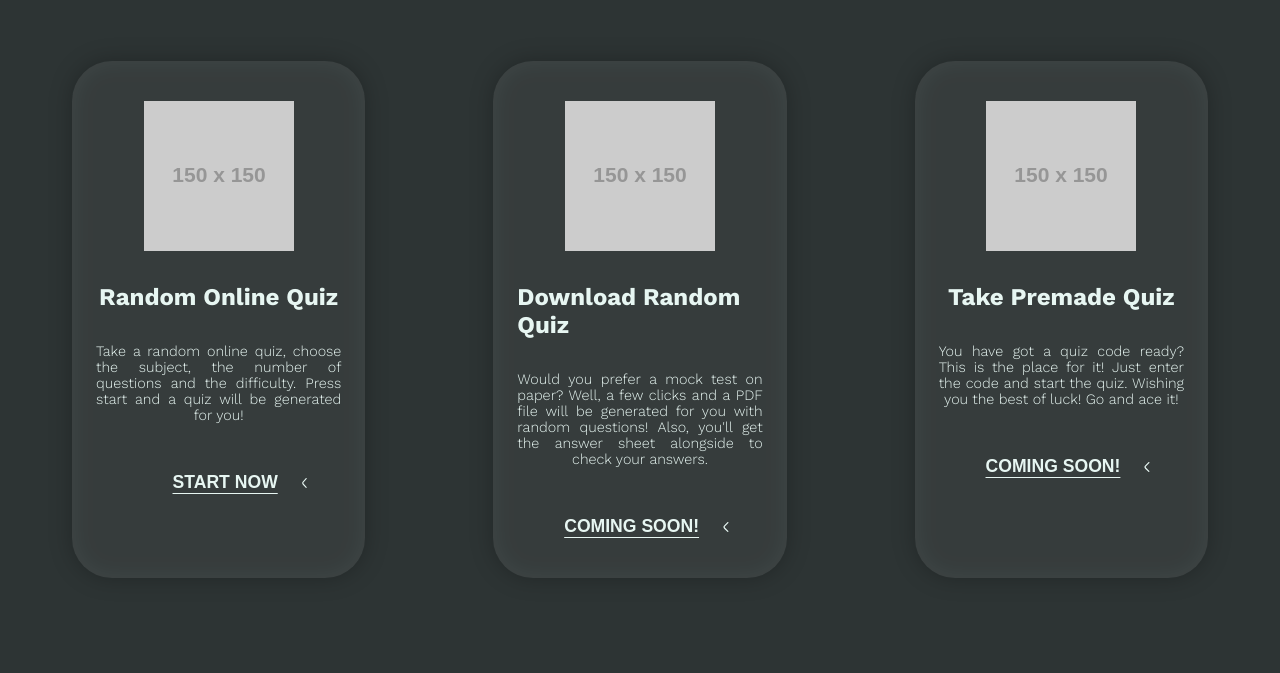
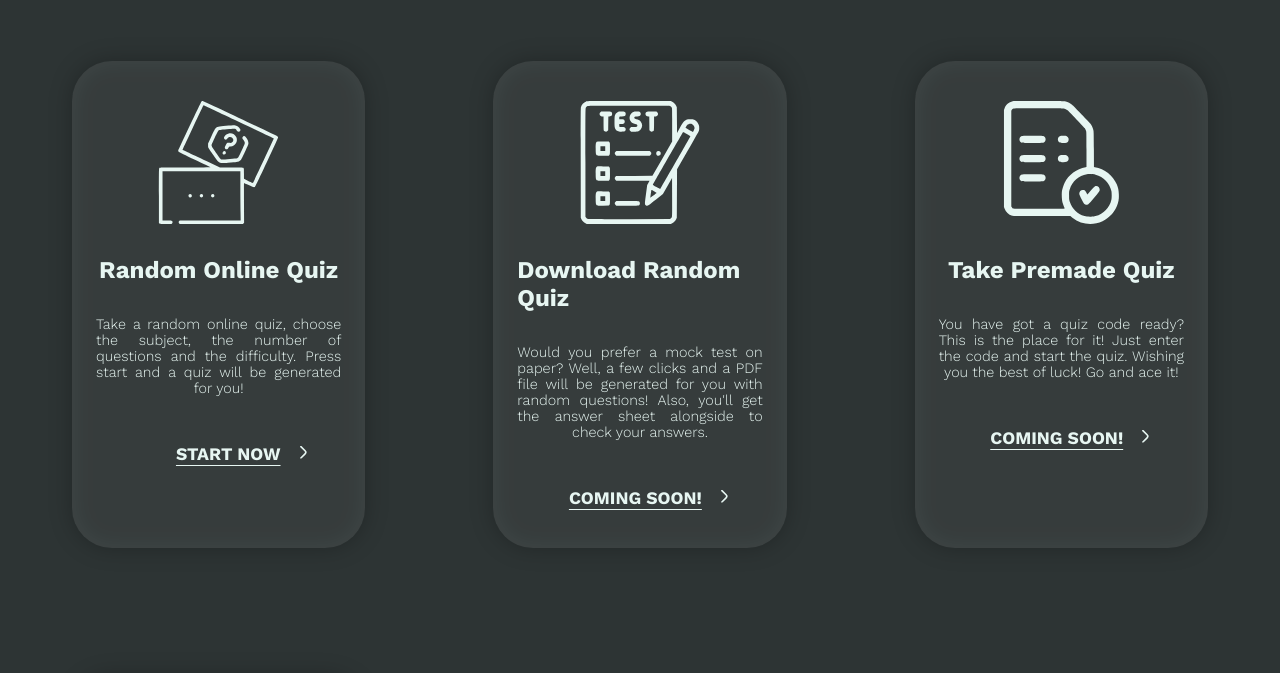
Before and after one commit to Amr-Yousef/Quiz-website, a plain HTML site: page html/takequiz.html in a window 1280 px wide. Shown: the part 56-729 px from the top of the page. Drawn offline with nearby package versions, Linux system fonts and the light colour scheme; placeholder pictures from the web are drawn by us.

Commit message:
fix: Add icons and use correct href links

```diff
--- a/assets/styles/sass/takequiz.scss
+++ b/assets/styles/sass/takequiz.scss
@@ -50,6 +50,11 @@ body {
                 margin: 2rem 0 0 0;
             }
 
+            img {
+                width: 50%;
+                height: 50%;
+            }
+
             p {
                 @include text-justify();
                 font-size: 0.9rem;
@@ -68,12 +73,7 @@ body {
                     display: flex;
                     align-items: center;
 
-                    button {
-                        background-color: transparent;
-                        border: none;
-
-                        cursor: pointer;
-
+                    a {
                         text-decoration: underline;
                         color: $clr-light;
                         text-underline-offset: 0.3rem;
@@ -102,8 +102,8 @@ body {
                         @include ease-in-transition();
 
                         img {
-                            width: 0.6rem;
-
+                            width: 0.8rem;
+                            rotate: 180deg;
                         }
                     }
                 }
--- a/html/takequiz.html
+++ b/html/takequiz.html
@@ -7,7 +7,7 @@
     <div class="nav-container">
         <!-- Navbar -->
         <nav class="navbar">
-            <a href="#">Home</a>
+            <a href="./index.html">Home</a>
             <a href="#">About</a>
             <a href="#">Contact</a>
         </nav>
@@ -15,7 +15,7 @@
     <div class="cards">
         <div class="card-container">
             <div class="content">
-                <img src="https://via.placeholder.com/150" alt="quiz">
+                <img src="../assets/svg/roquiz.svg" alt="quiz">
                 <div class="title">
                     Random Online Quiz
                 </div>
@@ -25,7 +25,7 @@
                 </p>
                 <div class="start-btn-container">
                     <div class="start-btn">
-                        <button>Start now</button>
+                        <a href="./roquiz.html">Start now</a>
                         <div class="arrow">
                             <img src="../assets/svg/Arrow.svg">
                         </div>
@@ -36,7 +36,7 @@
         </div>
         <div class="card-container">
             <div class="content">
-                <img src="https://via.placeholder.com/150" alt="quiz">
+                <img src="../assets/svg/exam.svg" alt="quiz">
                 <div class="title">
                     Download Random Quiz
                 </div>
@@ -46,7 +46,7 @@
                 </p>
                 <div class="start-btn-container">
                     <div class="start-btn">
-                        <button>Coming Soon!</button>
+                        <a href="#">Coming Soon!</a>
                         <div class="arrow">
                             <img src="../assets/svg/Arrow.svg">
                         </div>
@@ -57,7 +57,7 @@
         </div>
         <div class="card-container">
             <div class="content">
-                <img src="https://via.placeholder.com/150" alt="quiz">
+                <img src="../assets/svg/premadequiz.svg" alt="quiz">
                 <div class="title">
                     Take Premade Quiz
                 </div>
@@ -67,7 +67,7 @@
                 </p>
                 <div class="start-btn-container">
                     <div class="start-btn">
-                        <button>Coming Soon!</button>
+                        <a href="#">Coming Soon!</a>
                         <div class="arrow">
                             <img src="../assets/svg/Arrow.svg">
                         </div>
@@ -78,7 +78,7 @@
         </div>
         <div class="card-container">
             <div class="content">
-                <img src="https://via.placeholder.com/150" alt="quiz">
+                <img src="../assets/svg/search.svg" alt="quiz">
                 <div class="title">
                     Search For a Question
                 </div>
@@ -87,7 +87,7 @@
                 </p>
                 <div class="start-btn-container">
                     <div class="start-btn">
-                        <button>Coming Soon!</button>
+                        <a href="#">Coming Soon!</a>
                         <div class="arrow">
                             <img src="../assets/svg/Arrow.svg">
                         </div>
```
Also changed, not shown: html/index.html (+1 -1 lines), assets/styles/css/takequiz.css, assets/svg/exam.svg (added), assets/svg/premadequiz.svg (added), assets/svg/roquiz.svg (added), assets/svg/search.svg (added), 1 other file.
